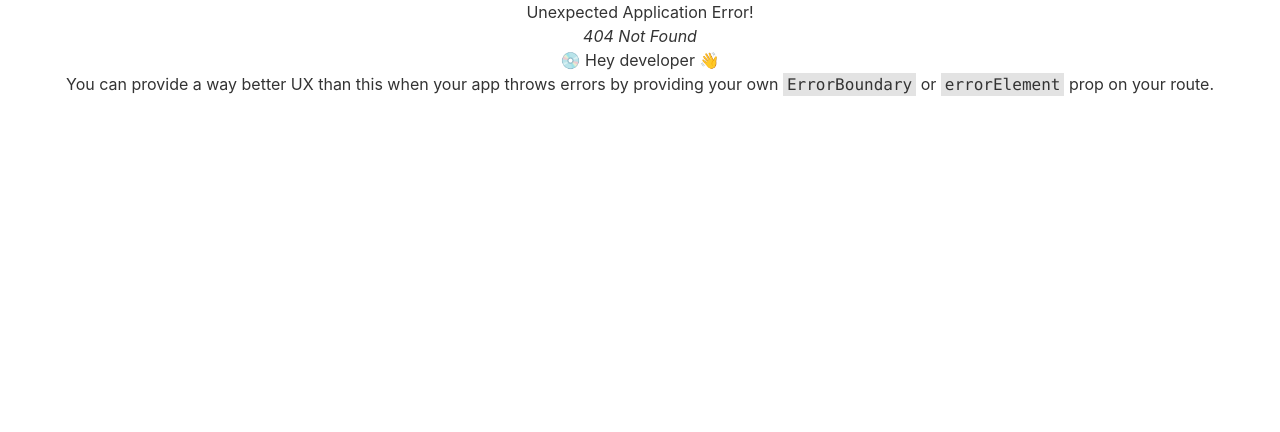
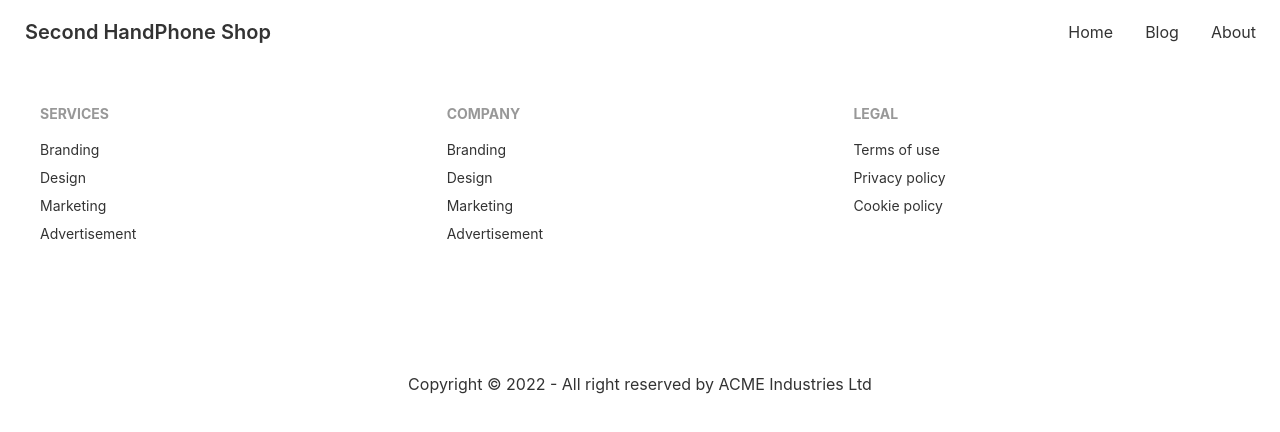
Before and after one commit to Mehnazahmed/stride-client, a React (Create React App) app: page /blog in a window 1280 px wide. Before the commit this address had no page. Shown: the top 432 px of the page. Built offline with nearby package versions, Linux system fonts and the light colour scheme.

Commit message:
components added

```diff
--- /dev/null
+++ b/src/Pages/Blog/Blog.js
@@ -0,0 +1,11 @@
+import React from 'react';
+
+const Blog = () => {
+    return (
+        <div>
+
+        </div>
+    );
+};
+
+export default Blog;
--- a/src/Routes/Routes/Routes.js
+++ b/src/Routes/Routes/Routes.js
@@ -1,4 +1,5 @@
 import Main from "../../layout/Main/Main";
+import Blog from "../../Pages/Blog/Blog";
 import Home from "../../Pages/Home/Home";
 import Login from "../../Pages/Login/Login";
 import ProductDetails from "../../Pages/ProductDetails/ProductDetails";
@@ -31,6 +32,10 @@
                 element: <ProductDetails></ProductDetails>,
                 loader: ({ params }) => fetch(`http://localhost:5000/category/${params.id}`)
 
+            },
+            {
+                path: '/blog',
+                element: <Blog></Blog>
             }
 
         ]
--- a/src/Shared/Navbar/Navbar.js
+++ b/src/Shared/Navbar/Navbar.js
@@ -14,7 +14,7 @@
 
     const menuItems = <React.Fragment>
         <li><Link to='/'>Home</Link></li>
-        <li><Link to='/appointment'>Appointment</Link></li>
+        <li><Link to='/blog'>Blog</Link></li>
         <li><Link to='/about'>About</Link></li>
         {/* {user?.uid ?
             <>
```
Also changed, not shown: src/context/AuthProvider.js (added).
